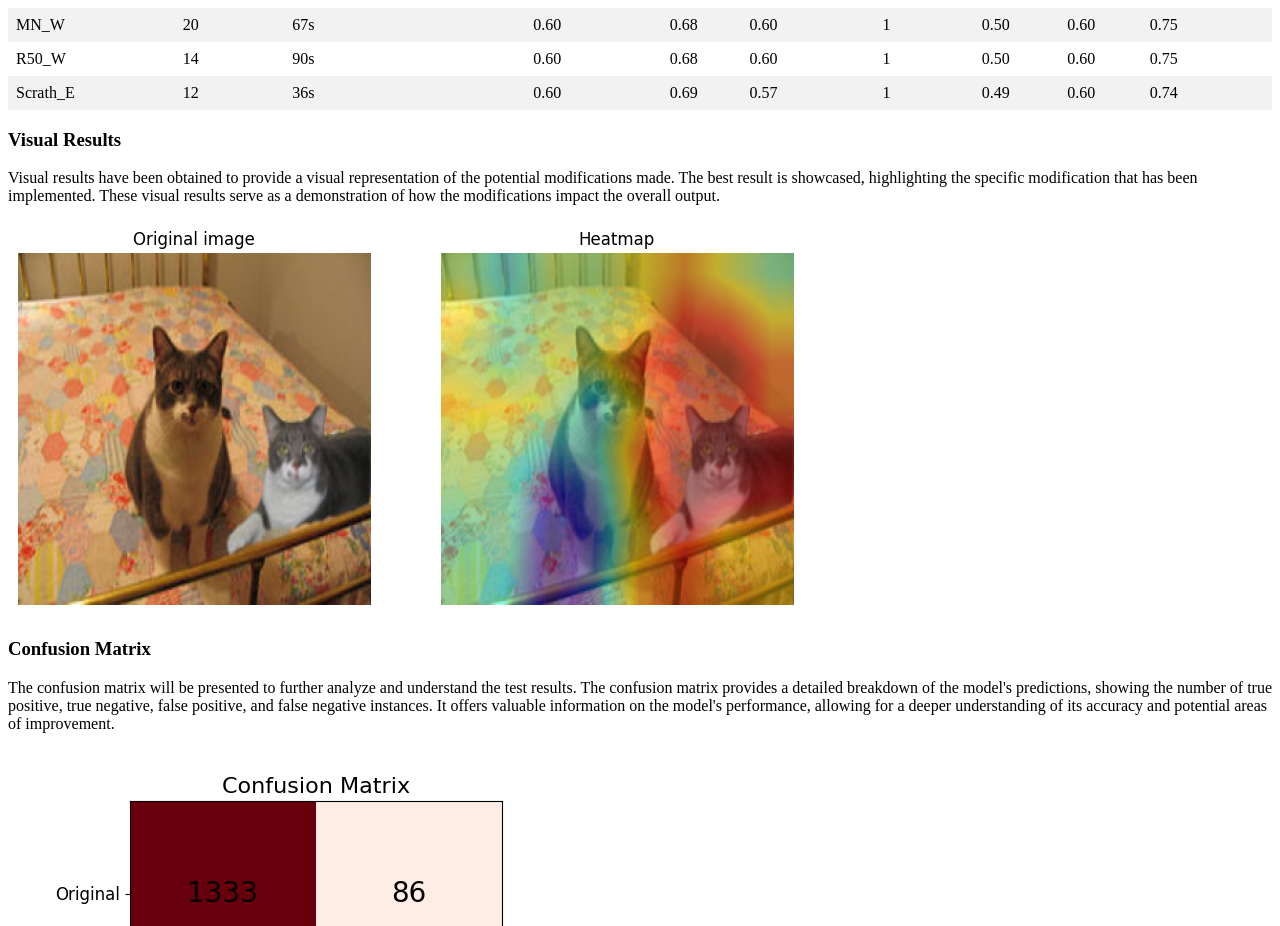
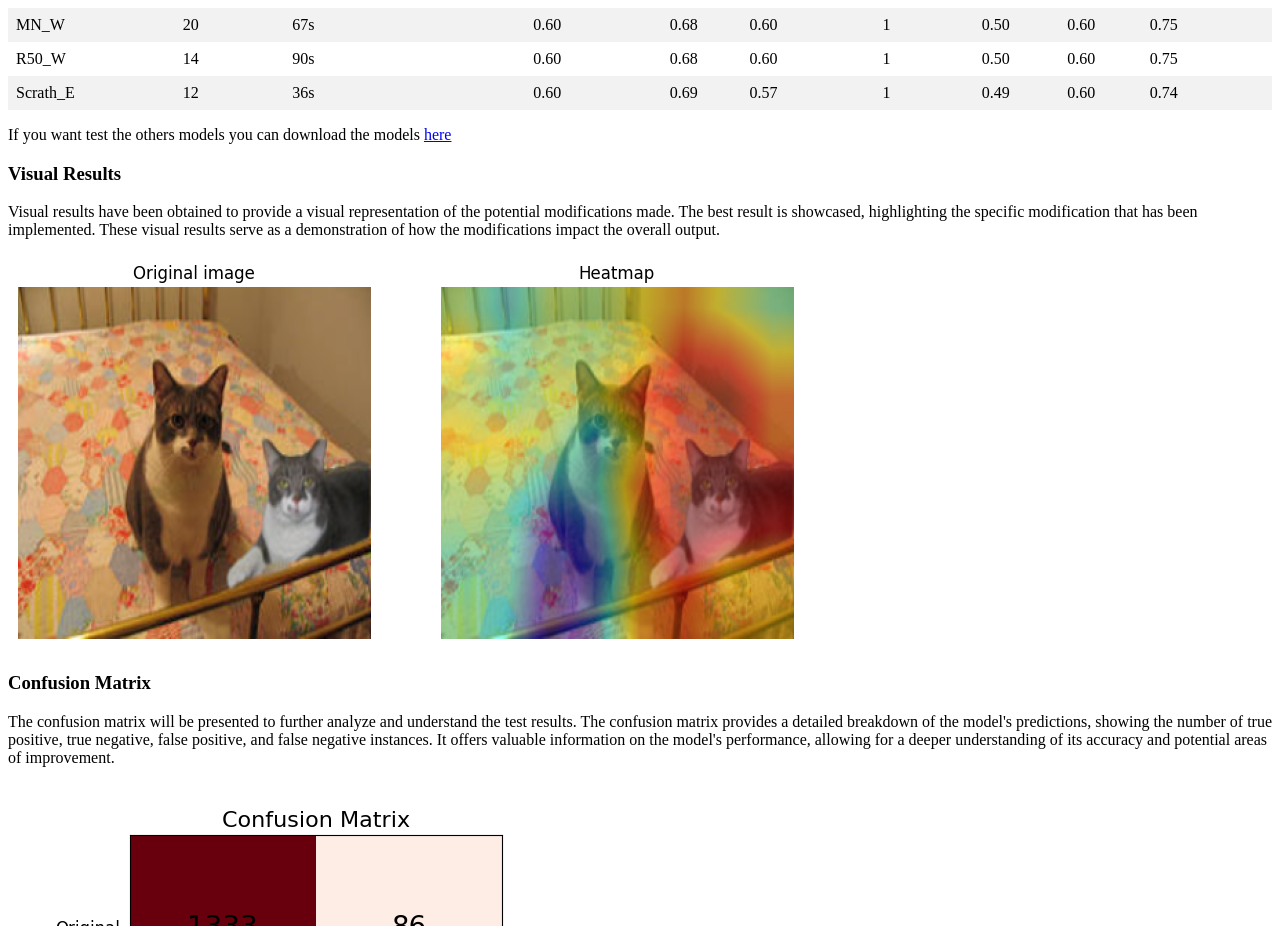
Before and after one commit to migueldemollet/Sherlook, a plain HTML site: page index.html in a window 1280 px wide. Shown: the part 2342-3268 px from the top of the page. Drawn offline with Linux system fonts and the light colour scheme.

Commit message:
adding link to the others models

```diff
--- a/index.html
+++ b/index.html
@@ -367,6 +367,9 @@
           </tr>
         </tbody>
       </table>
+      <p>If you want test the others models you can download the models
+        <a href="https://drive.google.com/file/d/1-rf4MdVF-zJcjfLtEm8QyWMkPcemDtOs/view?usp=sharing">here</a>
+      </p>
       <h3>Visual Results</h3>
       <p>Visual results have been obtained to provide a visual representation of the potential modifications made. The best result
         is showcased, highlighting the specific modification that has been implemented. These visual results serve as a
```
Also changed, not shown: 1 other file.
